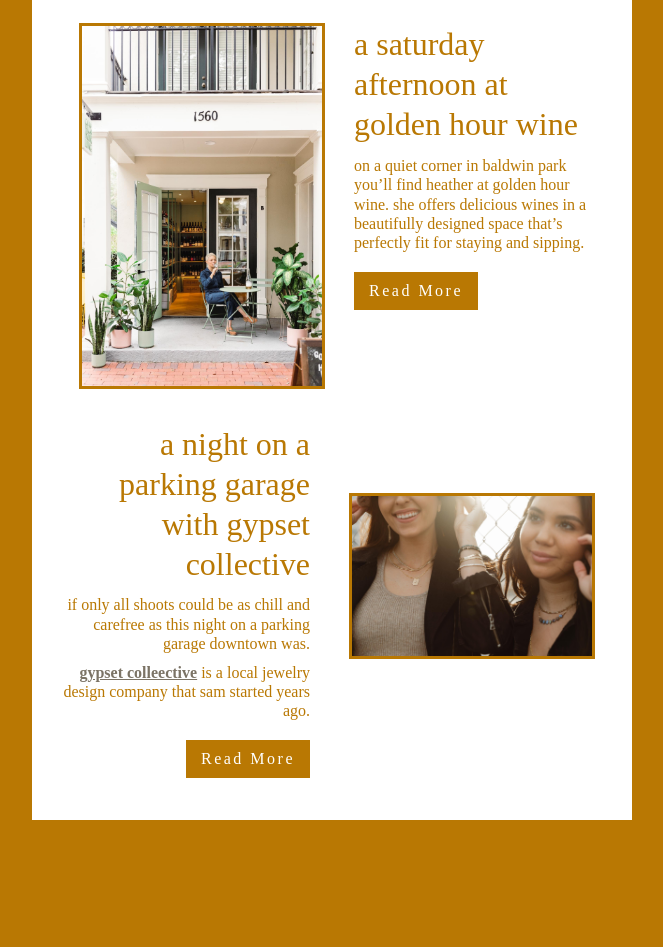
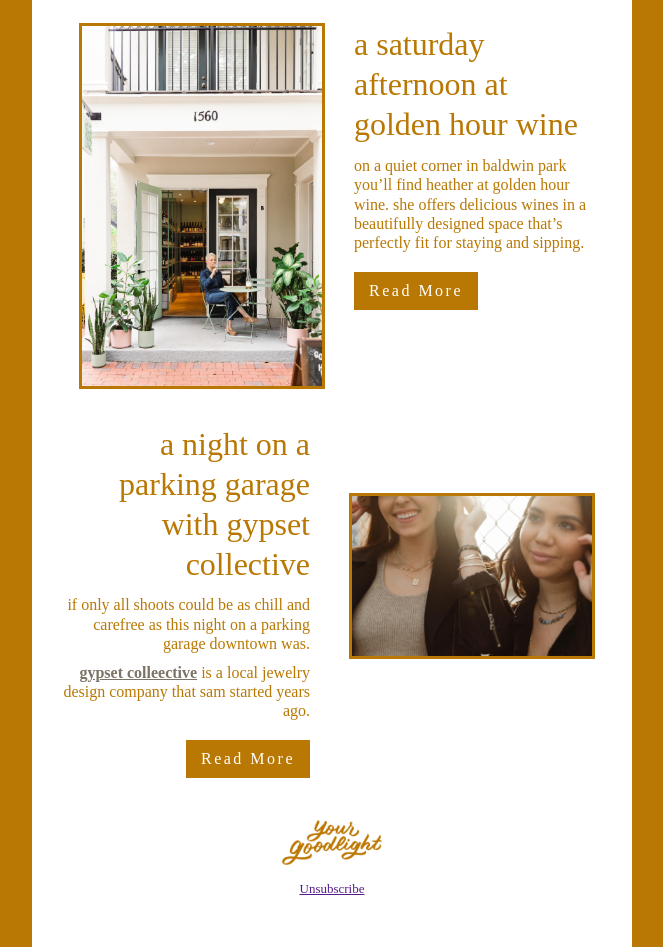
Before and after one commit to bobgtm/goodlightEmail, a plain HTML site: page index.html in a window 1280 px wide. Shown: the part 3336-4283 px from the top of the page, without its empty margins (308-971 px from the left). Before the commit the page ends 4156 px from the top, so only its background shows below. Drawn offline with Linux system fonts and the light colour scheme.

Commit message:
global font-family added; all links functional

```diff
--- a/index.html
+++ b/index.html
@@ -13,6 +13,7 @@
       min-width: 100%;
       background-color: #b97803;
       background: #b97803;
+      font-family: 'Times New Roman', Times, serif;
     "
   >
     <!-- Start Table: Beginning of Email -->
@@ -567,11 +568,27 @@
                   cellpadding="0"
                   border="0"
                   align="center"
-                  style=
+                  style="margin-bottom: 50px;"
                   >
                   <tr>
-                     <td>
+                     <td align="center">
+                        <a href="https://www.yourgoodlight.com/" target="_blank">
 
+                           <img
+                             style="
+                               width: 100px;
+                               height: auto;
+                               margin-bottom: 10px;
+                             "
+                             src="/assets/images/headerLogo.png"
+                             alt=""
+                           />
+                         </a>
+                     </td>
+                  </tr>
+                  <tr>
+                     <td align="center">
+                        <a style="font-size: 13px; color: 313131; " href="">Unsubscribe</a>
                      </td>
                   </tr>
                   </table>
```
